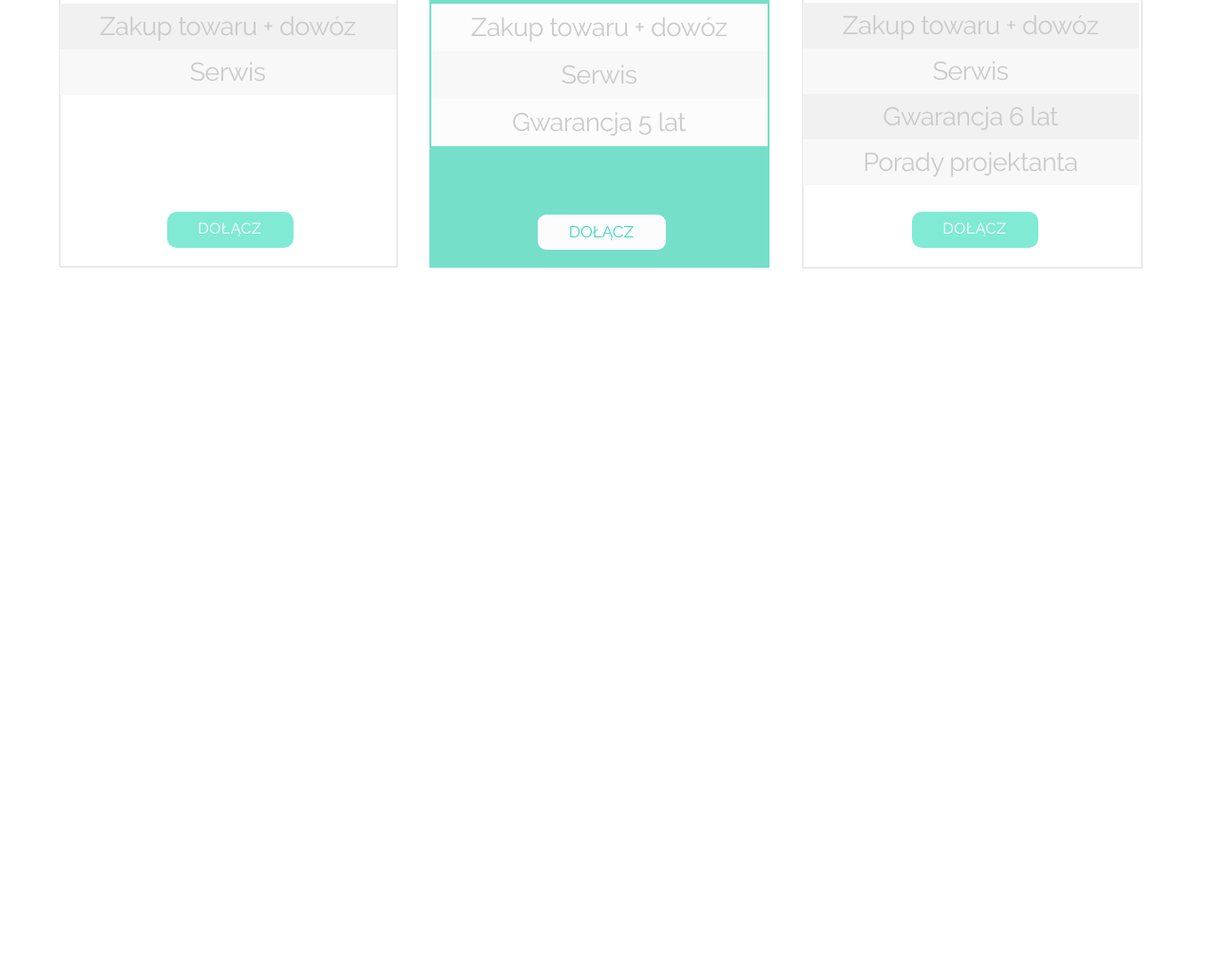
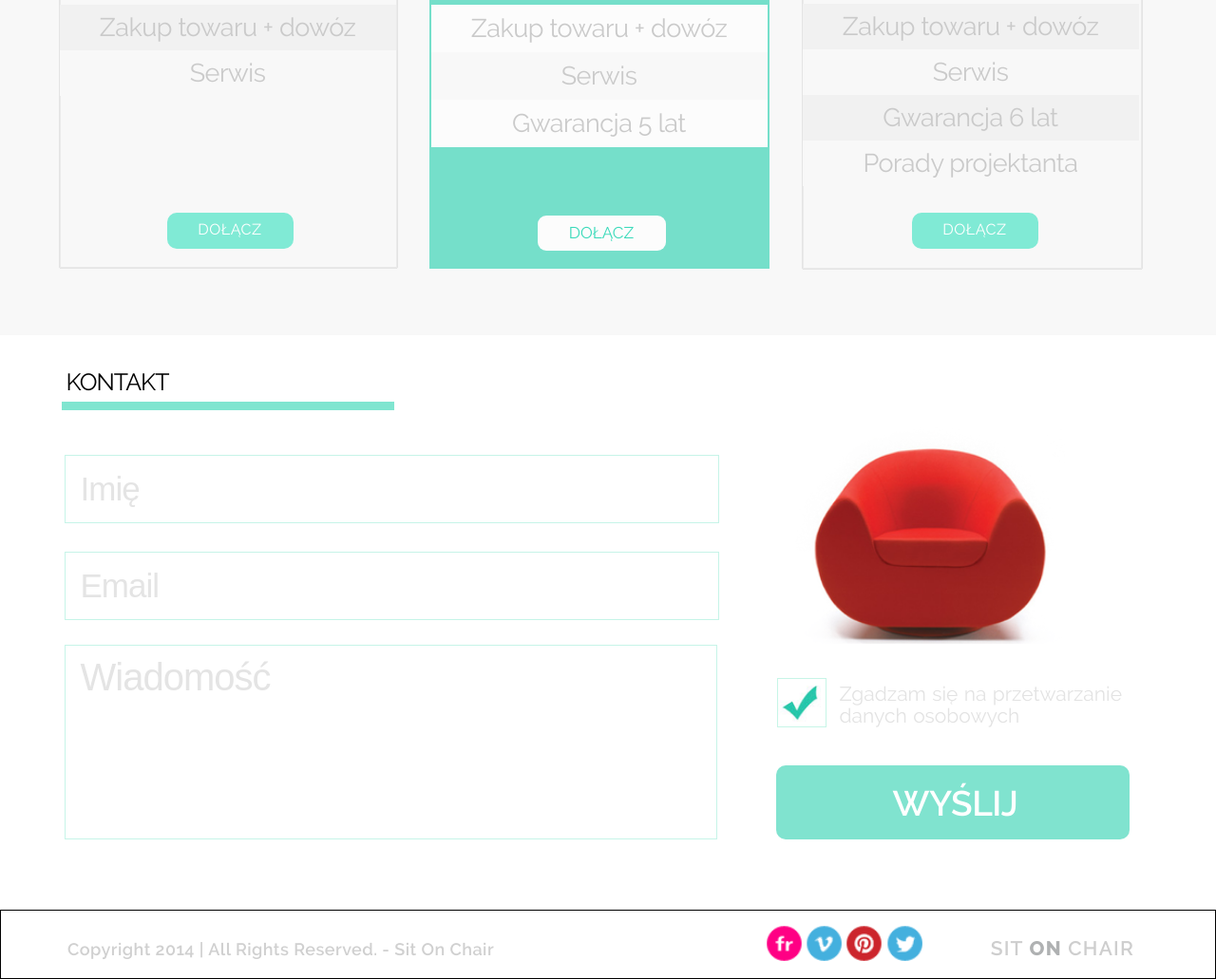
Before and after one commit to JKarkosza/CL-Sit-On-Chair-Project, a plain HTML site: page index.html in a window 1280 px wide. Shown: the part 1403-2434 px from the top of the page at 95% size. Before the commit the page ends 1785 px from the top, so only its background shows below. Drawn offline with Linux system fonts and the light colour scheme.

Commit message:
sekcja form i footer

```diff
--- a/css/style.css
+++ b/css/style.css
@@ -277,7 +277,11 @@ header nav.col {
 
 header nav.col li{
   display: inline-block;
-  padding: 0;
+  padding: 4px 0;
+}
+
+header nav.col li:nth-of-type(2) {
+  color: red;
 }
 
 header p.col {
@@ -286,12 +290,27 @@ header p.col {
   text-transform: uppercase;
 }
 
-header nav.col a{
+header nav.col a {
   color: #fff;
   text-decoration: none;
+  text-transform: uppercase;
+  font-weight: 700;
+}
+
+header nav.col a:first-of-type {
   padding: 0px 7px;
-  text-transform: uppercase;
-  margin: 0 12px;
+  margin: 0 13px;
+
+}
+
+header nav.col a:nth-of-type(2) {
+  padding: 0px 7px;
+  margin: 0 13px;
+}
+
+header nav.col a:nth-of-type(3) {
+  padding: 0px 7px;
+  margin: 0 13px;
 }
 
 /* SEKCJA FOTEL I OPIS */
@@ -465,6 +484,11 @@ body > section:first-of-type .row > p:nth-of-type(2){
 
 /* === CENNIK === */
 
+.borderPrice {
+  background: #f8f8f8;
+  margin-top: 55px;
+  padding-bottom: 70px;
+}
 
 .priceBoard {
   width: 33%;
@@ -474,13 +498,14 @@ body > section:first-of-type .row > p:nth-of-type(2){
 
 .borderPrice .row:first-of-type p:first-of-type {
   color: #aeaeae;
-  margin-top: 82px;
+  margin-top: 27px;
   font-size: 23px;
   text-transform: uppercase;
   border-bottom: 9px solid #80ead5;
-  margin-bottom: 20px;
+  margin-bottom: 14px;
   width: 347px;
   margin-left: -3px;
+  padding-bottom: 7px;
 }
 
 /*First board*/
@@ -820,3 +845,176 @@ body > section:first-of-type .row > p:nth-of-type(2){
   background: #80ead5;
   letter-spacing: 0.5px;
 }
+
+/* Form section */
+
+.contactForm .row:first-of-type p{
+  font-size: 25px;
+  text-transform: uppercase;
+  padding-top: 14px;
+  padding-left: 5px;
+  letter-spacing: -1px;
+  color: black;
+  border-bottom: 9px solid #80e5d0;
+  padding-bottom: 6px;
+  width: 350px;
+  margin-bottom: 27px;
+}
+
+form[name='contact']{
+  display: block;
+}
+
+form[name='contact'] input{
+  border: 1px solid #c6f4e8;
+  display: block;
+  margin-top: 20px;
+  margin-left: 3px;
+  width: 689px;
+  height: 72px;
+  font-size: 35px;
+  padding-left: 16px;
+  margin-bottom: 30px;
+}
+
+form[name='contact'] textarea {
+  border: 1px solid #c6f4e8;
+  margin-top: -4px;
+  margin-left: 3px;
+  width: 687px;
+  height: 205px;
+  resize: none;
+  padding: 11px 16px;
+  font-size: 40px;
+}
+
+form[name='contact'] ::placeholder {
+  color: #E4E4E4;
+  font-weight: 100;
+  text-transform: capitalize;
+  letter-spacing: -1px;
+}
+
+.form img:first-of-type {
+  margin-left: 80px;
+  width: 285px;
+  height: 230px;
+  margin-top: -11px;
+}
+
+.form div > img:first-child {
+  width: 45px;
+  height: 38px;
+  position: absolute;
+  left: -80px;
+  bottom: 5px;
+}
+
+.form {
+  position: relative;
+}
+
+.form div {
+  width: 52px;
+  height: 52px;
+  border: 1px solid #c7f5e7;
+  position: absolute;
+  left: 61px;
+  top: 255px;
+}
+
+.form p {
+  color: #e3e3e3;
+  position: absolute;
+  bottom: -85px;
+  left: 127px;
+  font-size: 21px;
+  width: 300px;
+  word-spacing: 1px;
+  line-height: 23px;
+  padding: 2px 0px;
+}
+
+.form a {
+  color: white;
+  position: absolute;
+  bottom: -202px;
+  left: 60px;
+  background: #80e3cf;
+  width: 372px;
+  height: 78px;
+  border-radius: 10px;
+  text-decoration: none;
+  text-transform: uppercase;
+  text-align: center;
+  padding: 18px;
+  font-size: 37px;
+  font-weight: 600;
+  padding-left: 24px;
+  letter-spacing: -0.5px;
+}
+
+/* Footer */
+
+footer {
+  margin-top: 50px;
+  border: 1px solid black;
+  position: relative;
+}
+
+footer .col:first-of-type p{
+  color: #d0d0d0;
+  font-size: 18px;
+  font-weight: 600;
+  padding-top: 10px;
+  padding-left: 50px;
+  letter-spacing: 0.45px;
+}
+
+footer .col:nth-of-type(2) img:first-of-type {
+  position: absolute;
+  right: 413px;
+  top: -6px;
+  height: 40px;
+  width: 40px;
+}
+
+footer .col:nth-of-type(2) img:nth-of-type(2) {
+  position: absolute;
+  right: 372px;
+  top: -6px;
+  height: 40px;
+  width: 40px;
+}
+
+footer .col:nth-of-type(2) img:nth-of-type(3) {
+  position: absolute;
+  right: 329px;
+  top: -6px;
+  height: 40px;
+  width: 40px;
+}
+
+footer .col:nth-of-type(2) img:nth-of-type(4) {
+  position: absolute;
+  right: 287px;
+  top: -6px;
+  height: 40px;
+  width: 40px;
+}
+
+footer .col:nth-of-type(3) p {
+  position: absolute;
+  right: 65px;
+  top: 7px;
+  text-transform: uppercase;
+  font-size: 21px;
+  font-weight: 600;
+  letter-spacing: 1.2px;
+  color: #cecece;
+}
+
+footer .col:nth-of-type(3) p > span {
+  font-weight: 800;
+  color: #AFB1B2;
+}
--- a/index.html
+++ b/index.html
@@ -30,8 +30,8 @@
         </nav>
     </div>
   </header>
-  <section><!-- Sekcja z krzesłem -->
-    <div class="container">
+  <section>
+    <div class="container"><!-- Sekcja z krzesłem -->
       <div class="row">
         <p> &lt; </p>
         <p> &gt; </p>
@@ -137,11 +137,52 @@
 
     </div>
   </section>
-  <section><!--Sekcja z formularzem-->
+  <section class="contactForm"><!--Sekcja z formularzem-->
+    <div class="container">
 
+      <div class="row">
+        <div class="col">
+          <p>kontakt</p>
+        </div>
+      </div>
+
+      <div class="row">
+        <div class="col">
+          <form action="" method="post" name="contact">
+            <input type="text" name="name" placeholder="imię">
+            <input type="text" name="email" placeholder="email">
+            <textarea name="message" placeholder="wiadomość"></textarea>
+          </form>
+        </div>
+        <div class="col form">
+          <img src="images/red_chair.png" alt="redChair">
+          <div>
+            <img src="images/form_ok.jpg" alt="checkboxOK">
+            </div>
+          <p>Zgadzam się na przetwarzanie danych osobowych</p>
+          <a href="#">wyślij</a>
+
+        </div>
+      </div>
+    </div>
   </section>
   <footer>
-
+    <div class="row">
+      <div class="col">
+        <p>
+          Copyright 2014 | All Rights Reserved. - Sit On Chair
+        </p>
+      </div>
+      <div class="col">
+        <img src="images/flickr.png" alt="flickr">
+        <img src="images/vimeo.png" alt="vimeo">
+        <img src="images/pinterest.png" alt="pinterest">
+        <img src="images/twitter.png" alt="twitter">
+      </div>
+      <div class="col">
+        <p>Sit <span>on</span> chair</p>
+      </div>
+    </div>
   </footer>
 </body>
 </html>
```
